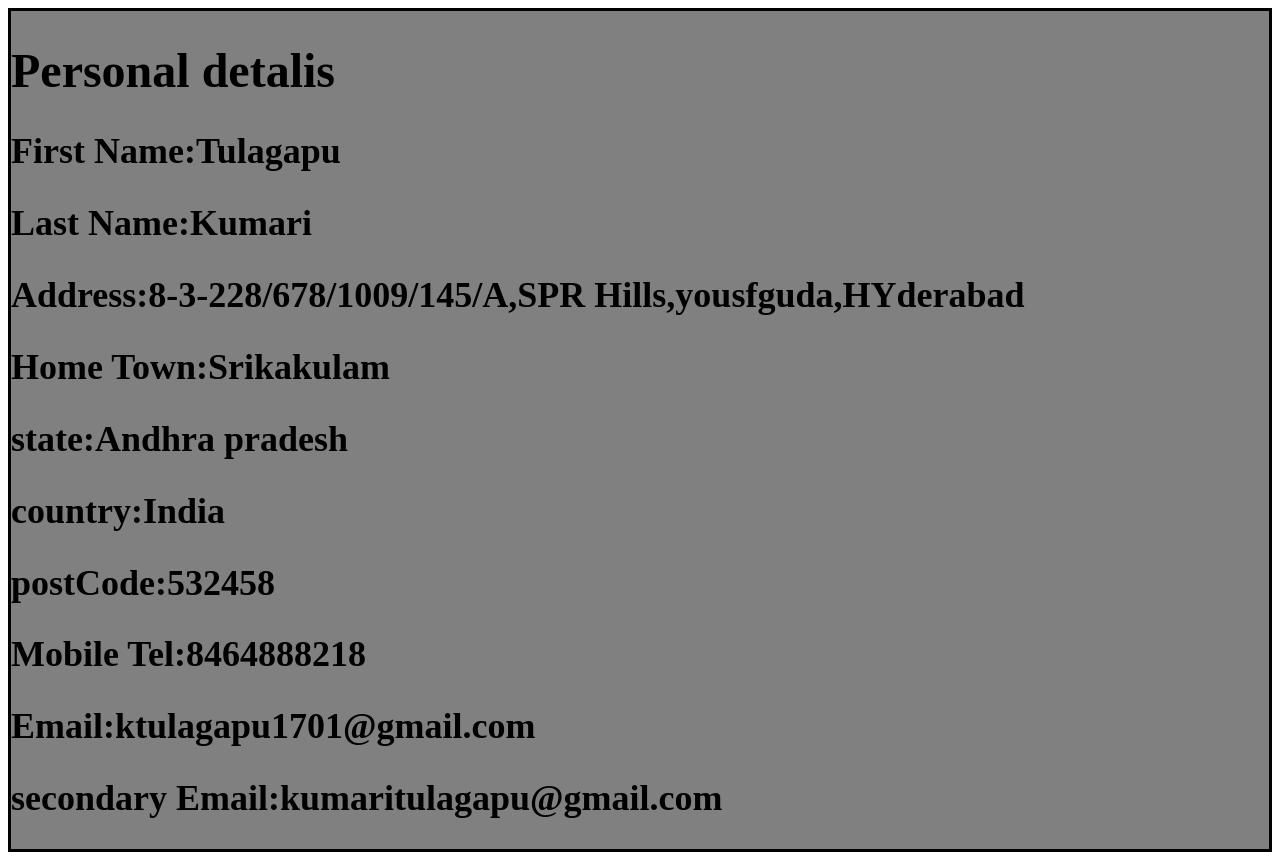
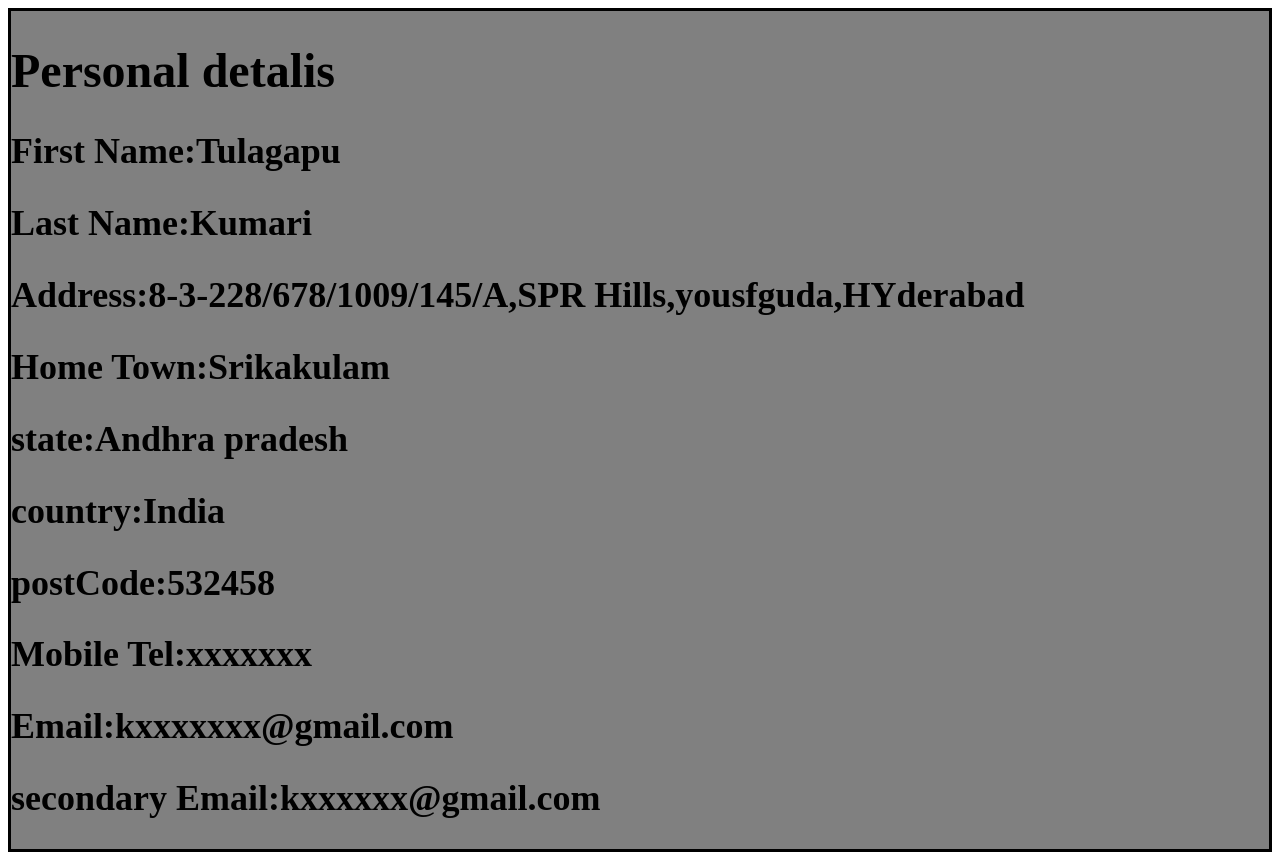
Before and after one commit to Tulagapu/Tulagapu, a plain HTML site: page personal.html in a window 1280 px wide. Drawn offline with Linux system fonts and the light colour scheme.

Commit message:
Update personal.html

```diff
--- a/personal.html
+++ b/personal.html
@@ -23,9 +23,9 @@
     <h2>state:Andhra pradesh</h2>
     <h2>country:India</h2>
     <h2>postCode:532458</h2>
-    <h2>Mobile Tel:8464888218</h2>
-    <h2>Email:ktulagapu1701@gmail.com</h2>
-    <h2>secondary Email:kumaritulagapu@gmail.com</h2>
+    <h2>Mobile Tel:xxxxxxx</h2>
+    <h2>Email:kxxxxxxx@gmail.com</h2>
+    <h2>secondary Email:kxxxxxx@gmail.com</h2>
 </font>
 </div>
 </head>
```
